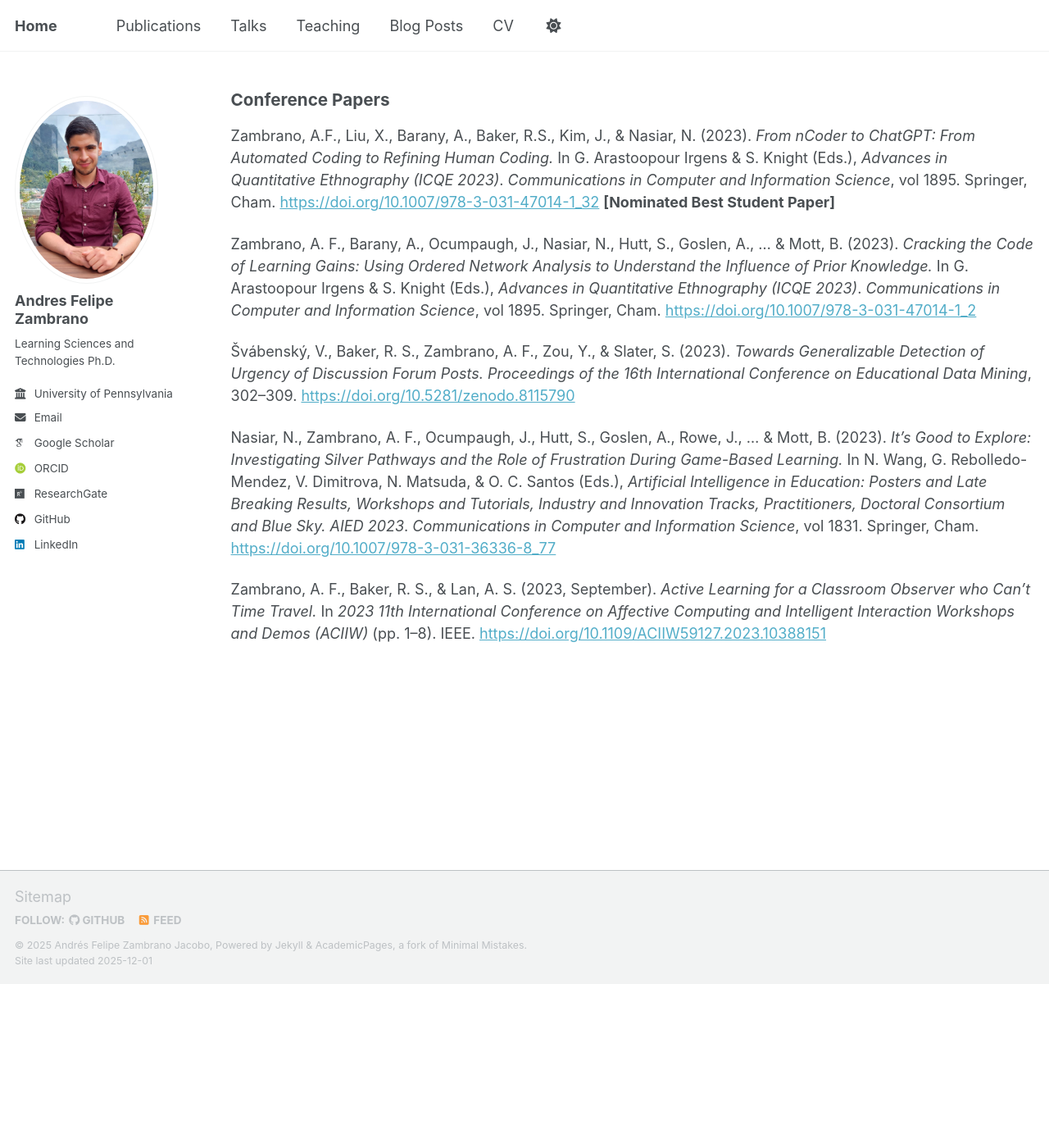
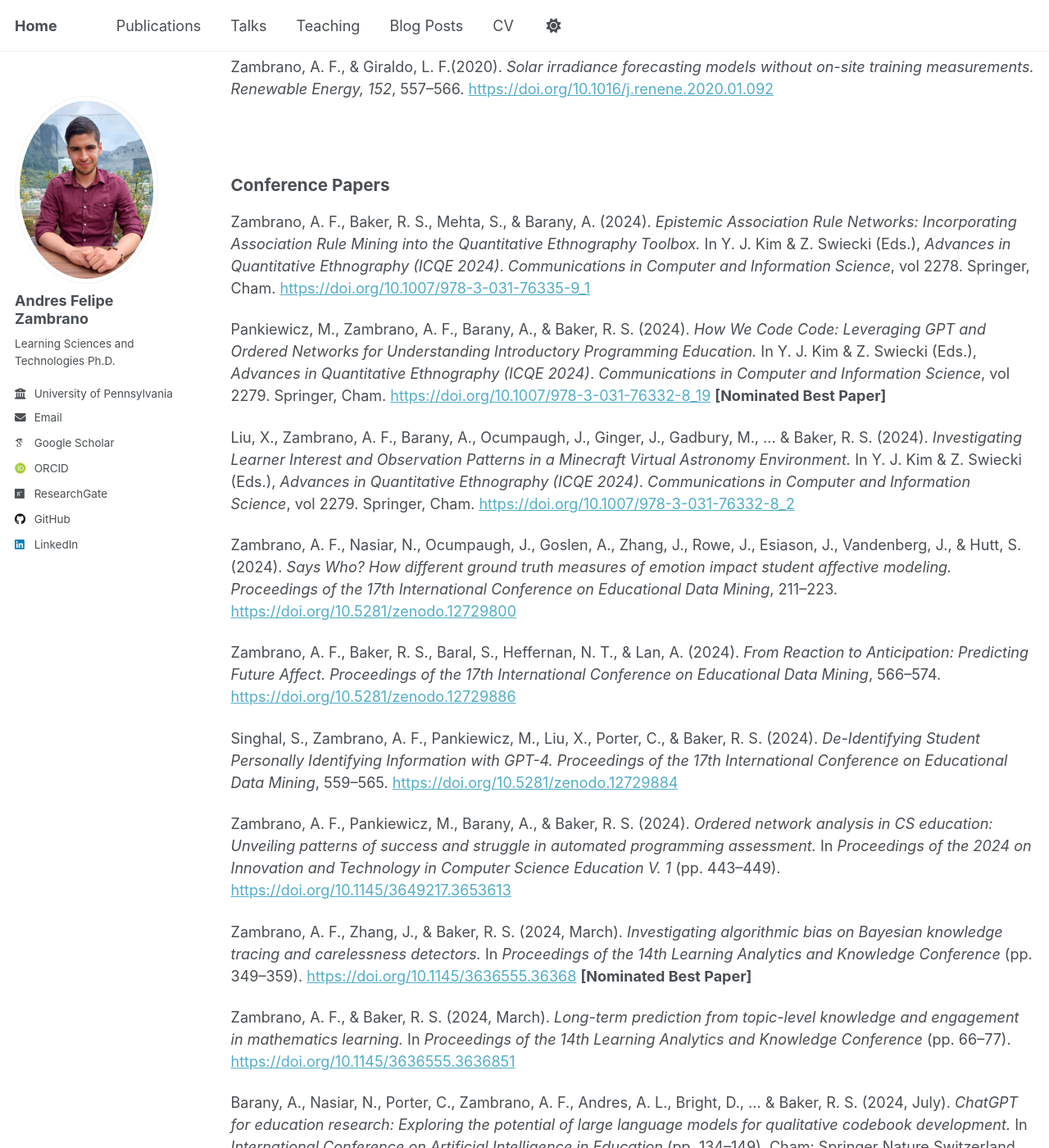
Before and after one commit to afzambrano/afzambrano.github.io, a Jekyll site: the page built from _pages/publications.md, in a window 1280 px wide and 1400 px high, scrolled down 529 px. Shown: the whole window at 82% size. Built offline with Jekyll 4.4.1, drawn with Linux system fonts in a browser that asks for light colours; some web fonts are replaced; a script that is not in the unit is left out; before the commit the page ends 1729 px from its top, so only the background shows below that; some of the changed text lies outside the part shown.

Commit message:
Update publications.md

```diff
--- a/_pages/publications.md
+++ b/_pages/publications.md
@@ -6,6 +6,11 @@ author_profile: true
 ---
 
 ## Journal Papers
+
+Zambrano, A. F., Giraldo, L. F., Perdomo, M. T., Hernández, I. D., & Godoy, J. M. (2023).
+<i>Rotating savings and credit associations: A scoping review.</i>
+<i>World Development Sustainability, 3</i>, 100081.
+<a href="https://doi.org/10.1016/j.wds.2023.100081">https://doi.org/10.1016/j.wds.2023.100081</a>
 
 Zambrano, A. F., Giraldo, L. F., Perdomo, M. T., Hernández, I. D., & Godoy, J. M. (2022).
 <i>Variations of rotating savings and credit associations for community development.</i>
@@ -30,6 +35,62 @@ Zambrano, A. F., & Giraldo, L. F.(2020).
 <br/>
 
 ## Conference Papers
+
+Zambrano, A. F., Baker, R. S., Mehta, S., & Barany, A. (2024).
+<i>Epistemic Association Rule Networks: Incorporating Association Rule Mining into the Quantitative Ethnography Toolbox.</i>
+In Y. J. Kim & Z. Swiecki (Eds.), <i>Advances in Quantitative Ethnography (ICQE 2024)</i>.
+<i>Communications in Computer and Information Science</i>, vol 2278. Springer, Cham.
+<a href="https://doi.org/10.1007/978-3-031-76335-9_1">https://doi.org/10.1007/978-3-031-76335-9_1</a>
+
+Pankiewicz, M., Zambrano, A. F., Barany, A., & Baker, R. S. (2024).
+<i>How We Code Code: Leveraging GPT and Ordered Networks for Understanding Introductory Programming Education.</i>
+In Y. J. Kim & Z. Swiecki (Eds.), <i>Advances in Quantitative Ethnography (ICQE 2024)</i>.
+<i>Communications in Computer and Information Science</i>, vol 2279. Springer, Cham.
+<a href="https://doi.org/10.1007/978-3-031-76332-8_19">https://doi.org/10.1007/978-3-031-76332-8_19</a>
+<b>[Nominated Best Paper]</b>
+
+Liu, X., Zambrano, A. F., Barany, A., Ocumpaugh, J., Ginger, J., Gadbury, M., ... & Baker, R. S. (2024).
+<i>Investigating Learner Interest and Observation Patterns in a Minecraft Virtual Astronomy Environment.</i>
+In Y. J. Kim & Z. Swiecki (Eds.), <i>Advances in Quantitative Ethnography (ICQE 2024)</i>.
+<i>Communications in Computer and Information Science</i>, vol 2279. Springer, Cham.
+<a href="https://doi.org/10.1007/978-3-031-76332-8_2">https://doi.org/10.1007/978-3-031-76332-8_2</a>
+
+Zambrano, A. F., Nasiar, N., Ocumpaugh, J., Goslen, A., Zhang, J., Rowe, J., Esiason, J., Vandenberg, J., & Hutt, S. (2024).
+<i>Says Who? How different ground truth measures of emotion impact student affective modeling.</i>
+<i>Proceedings of the 17th International Conference on Educational Data Mining</i>, 211–223.
+<a href="https://doi.org/10.5281/zenodo.12729800">https://doi.org/10.5281/zenodo.12729800</a>
+
+Zambrano, A. F., Baker, R. S., Baral, S., Heffernan, N. T., & Lan, A. (2024).
+<i>From Reaction to Anticipation: Predicting Future Affect.</i>
+<i>Proceedings of the 17th International Conference on Educational Data Mining</i>, 566–574.
+<a href="https://doi.org/10.5281/zenodo.12729886">https://doi.org/10.5281/zenodo.12729886</a>
+
+Singhal, S., Zambrano, A. F., Pankiewicz, M., Liu, X., Porter, C., & Baker, R. S. (2024).
+<i>De-Identifying Student Personally Identifying Information with GPT-4.</i>
+<i>Proceedings of the 17th International Conference on Educational Data Mining</i>, 559–565.
+<a href="https://doi.org/10.5281/zenodo.12729884">https://doi.org/10.5281/zenodo.12729884</a>
+
+Zambrano, A. F., Pankiewicz, M., Barany, A., & Baker, R. S. (2024).
+<i>Ordered network analysis in CS education: Unveiling patterns of success and struggle in automated programming assessment.</i>
+In <i>Proceedings of the 2024 on Innovation and Technology in Computer Science Education V. 1</i> (pp. 443–449).
+<a href="https://doi.org/10.1145/3649217.3653613">https://doi.org/10.1145/3649217.3653613</a>
+
+Zambrano, A. F., Zhang, J., & Baker, R. S. (2024, March).
+<i>Investigating algorithmic bias on Bayesian knowledge tracing and carelessness detectors.</i>
+In <i>Proceedings of the 14th Learning Analytics and Knowledge Conference</i> (pp. 349–359).
+<a href="https://doi.org/10.1145/3636555.36368">https://doi.org/10.1145/3636555.36368</a>
+<b>[Nominated Best Paper]</b>
+
+Zambrano, A. F., & Baker, R. S. (2024, March).
+<i>Long-term prediction from topic-level knowledge and engagement in mathematics learning.</i>
+In <i>Proceedings of the 14th Learning Analytics and Knowledge Conference</i> (pp. 66–77).
+<a href="https://doi.org/10.1145/3636555.3636851">https://doi.org/10.1145/3636555.3636851</a>
+
+Barany, A., Nasiar, N., Porter, C., Zambrano, A. F., Andres, A. L., Bright, D., ... & Baker, R. S. (2024, July).
+<i>ChatGPT for education research: Exploring the potential of large language models for qualitative codebook development.</i>
+In <i>International Conference on Artificial Intelligence in Education</i> (pp. 134–149).
+Cham: Springer Nature Switzerland.
+<a href="https://doi.org/10.1007/978-3-031-64299-9_10">https://doi.org/10.1007/978-3-031-64299-9_10</a>
 
 Zambrano, A.F., Liu, X., Barany, A., Baker, R.S., Kim, J., & Nasiar, N. (2023).
 <i>From nCoder to ChatGPT: From Automated Coding to Refining Human Coding.</i>
```
